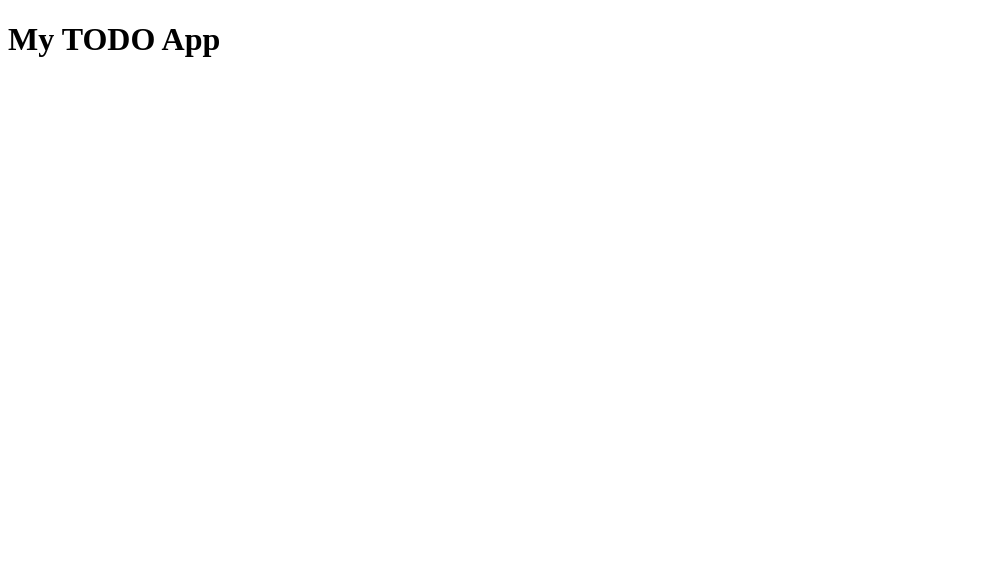
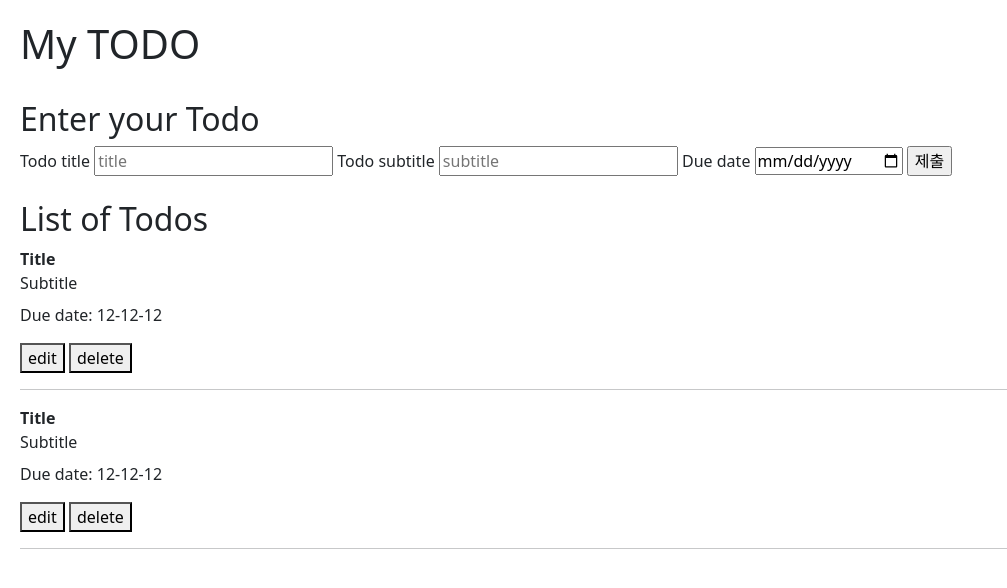
Before and after one commit to TriangleYJ/schennel, a website: page public/index.html in a window 1280 px wide. Shown: the whole page, without its empty margins (0-1007 px from the left). Drawn offline with nearby package versions, Linux system fonts and the light colour scheme.

Commit message:
Add basic Todo form

```diff
--- a/public/index.html
+++ b/public/index.html
@@ -4,9 +4,43 @@
     <meta charset="UTF-8">
     <meta http-equiv="X-UA-Compatible" content="IE=edge">
     <meta name="viewport" content="width=device-width, initial-scale=1.0">
+    <link href="https://cdn.jsdelivr.net/npm/bootstrap@5.0.2/dist/css/bootstrap.min.css" rel="stylesheet" integrity="sha384-EVSTQN3/azprG1Anm3QDgpJLIm9Nao0Yz1ztcQTwFspd3yD65VohhpuuCOmLASjC" crossorigin="anonymous">
     <title>TODO</title>
 </head>
-<body>
-    <h1>My TODO App</h1>
+<body style="padding: 20px;">
+    <h1>My TODO</h1>
+    <br>
+
+    <h2>Enter your Todo</h2>
+    <div>
+        <form>
+            <label for="title">Todo title</label>
+            <input name="title" id="title" type="text" placeholder="title" >
+            <label for="subtitle">Todo subtitle</label>
+            <input name="subtitle" id="subtitle" type="text" placeholder="subtitle" >
+            <label for="date">Due date</label>
+            <input name="date" id="date" type="date">
+            <input type="submit" value="제출" />
+        </form>
+    </div>
+    <br>
+    <h2>List of Todos</h2>
+    <div>
+        <dl>
+            <dt>Title</dt>
+            <dd>Subtitle</dd>
+            <dd>Due date: 12-12-12</p>
+            <button>edit</button>
+            <button>delete</button>
+            <hr />
+            <dt>Title</dt>
+            <dd>Subtitle</dd>
+            <dd>Due date: 12-12-12</p>
+            <button>edit</button>
+            <button>delete</button>
+            <hr />
+        </dl>
+    </div>
+    <script src="https://cdn.jsdelivr.net/npm/bootstrap@5.0.2/dist/js/bootstrap.bundle.min.js" integrity="sha384-MrcW6ZMFYlzcLA8Nl+NtUVF0sA7MsXsP1UyJoMp4YLEuNSfAP+JcXn/tWtIaxVXM" crossorigin="anonymous"></script>
 </body>
 </html>
```
